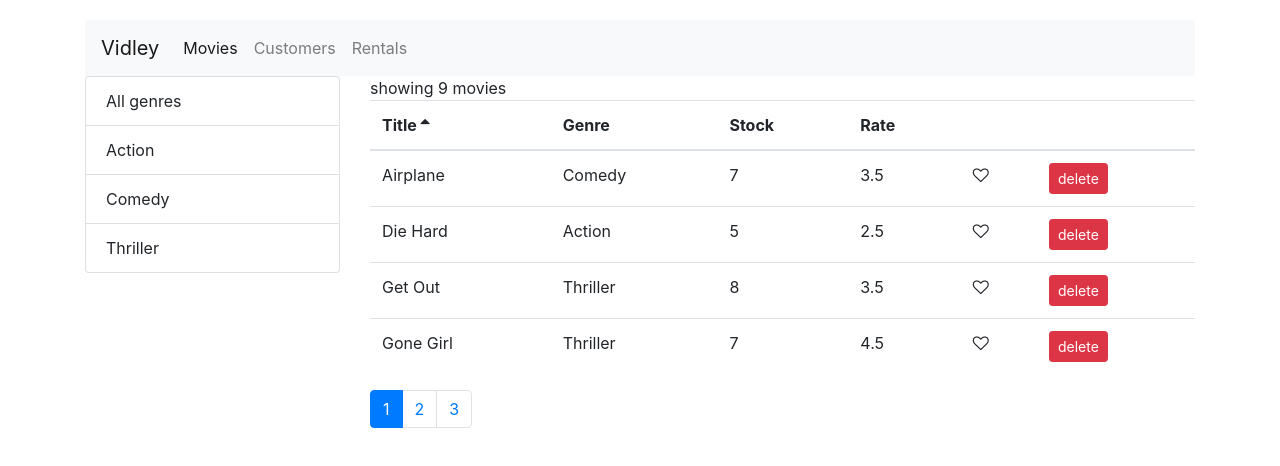
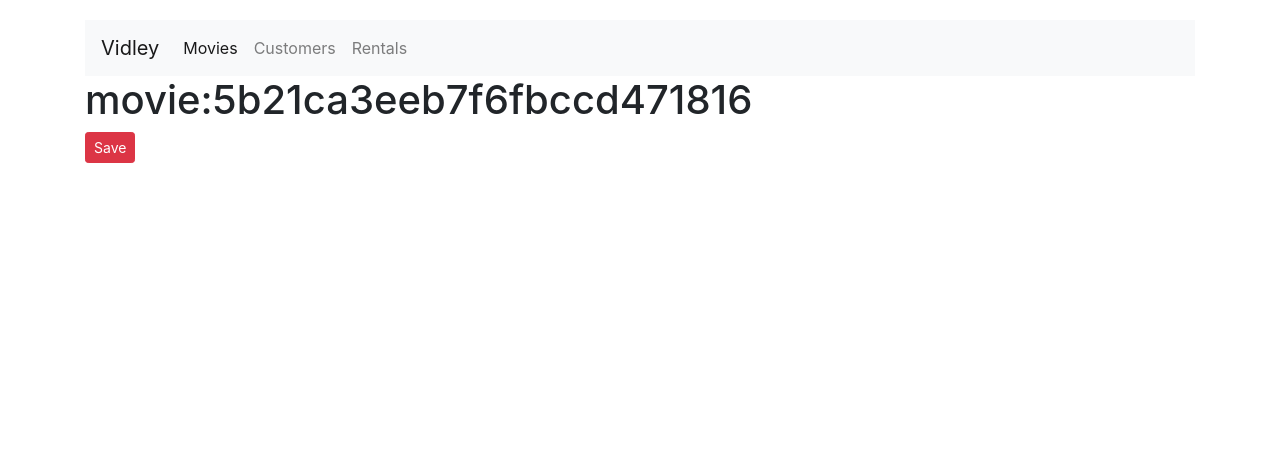
Before and after one commit to SnowGojira/vidly, a React (Create React App) app: page /movies/5b21ca3eeb7f6fbccd471816 in a window 1280 px wide. Shown: the top 466 px of the page. Built offline with nearby package versions, Linux system fonts and the light colour scheme.

Commit message:
添加movie item的点击跳转

```diff
--- a/src/App.js
+++ b/src/App.js
@@ -6,16 +6,18 @@ import NavBar from "./components/navBar";
 import Customers from "./components/customers";
 import Rentals from "./components/rentals";
 import NotFound from "./components/notFound";
+import MovieDetails from "./components/movieDetails";
 function App() {
   return (
     <main className="container">
       <NavBar />
       <Switch>
+        <Route path="/movies/:id" component={MovieDetails} />
         <Route path="/movies" component={Movies} />
+
         <Route path="/customers" component={Customers} />
         <Route path="/rentals" component={Rentals} />
         <Route path="/notfound" component={NotFound} />
-        {/* <Route path="/" exact /> */}
         <Redirect from="/" to="/movies" exact />
         <Redirect to="/notfound" />
       </Switch>
--- a/src/components/movieDetails.jsx
+++ b/src/components/movieDetails.jsx
@@ -1,11 +1,14 @@
 import React, { Component } from "react";
 
 class MovieDetails extends Component {
-  handleSave = () => {};
+  handleSave = () => {
+    this.props.history.push("/movies");
+  };
   render() {
+    const { match } = this.props;
     return (
       <div>
-        <h1>{`movie:`}</h1>
+        <h1>{`movie:${match.params.id}`}</h1>
         <button className="btn btn-danger btn-sm" onClick={this.handleSave}>
           Save
         </button>
--- a/src/components/moviesTable.jsx
+++ b/src/components/moviesTable.jsx
@@ -1,12 +1,19 @@
 import React, { Component } from "react";
 import Heart from "./common/heart";
 import Table from "./common/table";
+import { Link } from "react-router-dom";
 
 class MoviesTable extends Component {
   render() {
     const { movies, onHeart, onDelete, onSort, sortColumn } = this.props;
     const columns = [
-      { label: "Title", path: "title" },
+      {
+        label: "Title",
+        path: "title",
+        content: (movie) => (
+          <Link to={`/movies/${movie._id}`}>{movie.title}</Link>
+        ),
+      },
       { label: "Genre", path: "genre.name" },
       { label: "Stock", path: "numberInStock" },
       { label: "Rate", path: "dailyRentalRate" },
```
